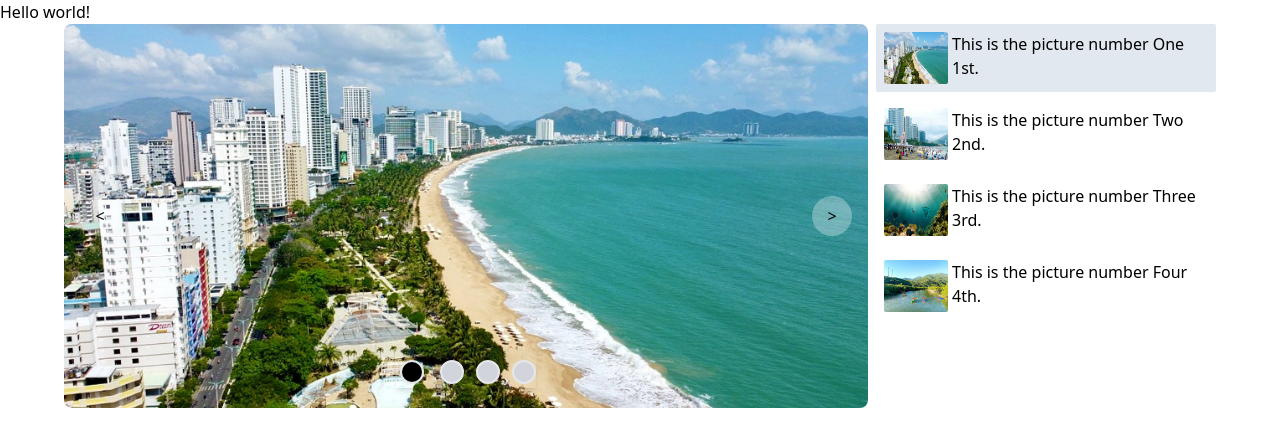
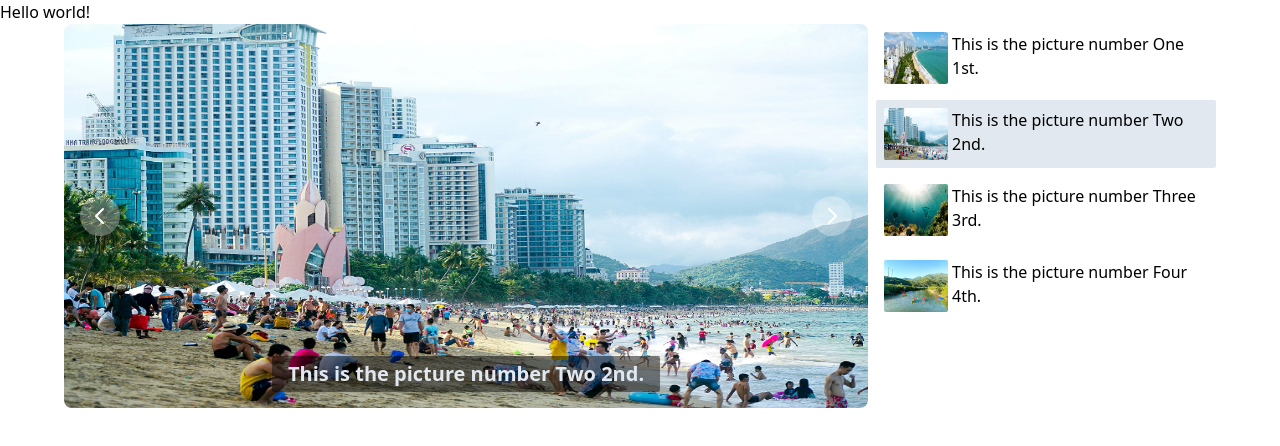
Before and after one commit to Jdsatashi/react-practice, a React (Vite) app: page / in a window 1280 px wide. Shown: the top 446 px of the page. Built offline with nearby package versions, Linux system fonts and the light colour scheme.

Commit message:
Carousel but not animation

```diff
--- a/src/components/Carousel.jsx
+++ b/src/components/Carousel.jsx
@@ -1,6 +1,8 @@
-import { useState, useEffect } from 'react';
+import { useState, useEffect, useRef } from 'react';
 import { Pic1, Pic2, Pic3, Pic4 } from '../utils/picUrl';
 import '../styles/style.css';
+import RightArrow from '../sgv/RightArrow';
+import LeftArrow from '../sgv/LeftArrow';
 const Carousel = () => {
   const data = [
     { title: 'This is the picture number One 1st.', imgUrl: Pic1 },
@@ -10,7 +12,33 @@ const Carousel = () => {
   ];
   const [activeIdx, setActiveIdx] = useState(0);
   const [active, setActive] = useState(data[0]);
-  useEffect(() => setActive(data[activeIdx]), [activeIdx]);
+  const [timeInterval, setTimeInterval] = useState(5);
+  const intervalRef = useRef(null);
+  useEffect(() => {
+    setActive((_) => data[activeIdx]);
+    setTimeInterval(5);
+  }, [activeIdx]);
+  useEffect(() => {
+    if (!intervalRef.current) {
+      intervalRef.current = setInterval(() => {
+        setTimeInterval((prevTime) => {
+          if (prevTime > 0) {
+            return prevTime - 1;
+          } else {
+            return 5;
+          }
+        });
+      }, 1000);
+    }
+    return () => {
+      clearInterval(intervalRef.current);
+    };
+  }, []);
+  useEffect(() => {
+    if (timeInterval === 0) {
+      nextSlide();
+    }
+  }, [timeInterval]);
   const nextSlide = () => {
     if (activeIdx < data.length - 1) {
       setActiveIdx((activeIdx) => activeIdx + 1);
@@ -26,20 +54,23 @@ const Carousel = () => {
     }
   };
   return (
-    <div className='grid grid-cols-10 gap-2 mx-16'>
-      <div className='col-span-7'>
+    <div className='grid grid-cols-1 mx-4 lg:gap-2 lg:grid-cols-10 lg:mx-16'>
+      <div
+        className='mb-2 lb:mb-0 lg:col-span-7'
+        onMouseOver={() => console.log('Hover')}>
         <div className='relative w-full'>
           <div className='relative h-56 overflow-hidden rounded-lg md:h-96'>
             <div className='duration-700 ease-in-out'>
               <img
                 src={active.imgUrl}
                 alt=''
-                className='absolute block w-full -translate-x-1/2 -translate-y-1/2 top-1/2 left-1/2'
+                className='absolute block w-full h-full duration-700 ease-in-out -translate-x-1/2 -translate-y-1/2 top-1/2 left-1/2 image_transition'
               />
             </div>
           </div>
-          <div className='absolute z-30 flex space-x-3 -translate-x-1/2 shadow-md bottom-5 left-1/2 rtl:space-x-reverse'>
-            {data.map((_, idx) => (
+          <div className='absolute z-40 flex w-full space-x-3 -translate-x-1/2 shadow-md lg:py-1 lg:rounded-sm lg:px-4 lg:w-auto backdrop-brightness-50 bottom-2 lg:bottom-4 left-1/2 rtl:space-x-reverse'>
+            {/* Use dot location slide */}
+            {/* {data.map((_, idx) => (
               <button
                 key={idx}
                 onClick={() => setActiveIdx(idx)}
@@ -48,24 +79,24 @@ const Carousel = () => {
                     ? 'bg-black hover:bg-slate-700'
                     : 'bg-gray-300 hover:bg-gray-500'
                 }`}></button>
-            ))}
+            ))} */}
+            {/* Use title for slide */}
+            <h3 className='text-xl font-bold text-slate-200'>{active.title}</h3>
           </div>
           <button
             type='button'
-            className='absolute top-0 z-30 flex items-center justify-center h-full px-4 cursor-pointer hover:backdrop-blur-sm hover:bg-white/30 start-0 group focus:outline-none'
+            className='absolute top-0 z-30 flex items-center justify-center h-full px-2 cursor-pointer lg:px-4 hover:backdrop-brightness-50 rounded-s-md hover:bg-white/30 start-0 group focus:outline-none'
             onClick={prevSlide}>
-            <span className='inline-flex items-center justify-center w-10 h-10 rounded-full bg-white/30 dark:bg-gray-800/30 group-hover:bg-white/50 dark:group-hover:bg-gray-800/60 group-focus:ring-4 group-focus:ring-white dark:group-focus:ring-gray-800/70 group-focus:outline-none'>
-              {'<'}
-              <span className='sr-only'>Previous</span>
+            <span className='inline-flex items-center justify-center w-6 h-6 rounded-full lg:w-10 lg:h-10 bg-white/30 dark:bg-gray-800/30 group-hover:bg-white/50 dark:group-hover:bg-gray-800/60 group-focus:ring-4 group-focus:ring-white dark:group-focus:ring-gray-800/70 group-focus:outline-none'>
+              <LeftArrow className='w-4 h-4 text-white lg:w-6 lg:h-6 rtl:rotate-360' />
             </span>
           </button>
           <button
             type='button'
-            className='absolute top-0 z-30 flex items-center justify-center h-full px-4 cursor-pointer hover:backdrop-blur-sm hover:bg-white/30 end-0 group focus:outline-none'
+            className='absolute top-0 z-30 flex items-center justify-center h-full px-2 cursor-pointer lg:px-4 hover:backdrop-brightness-50 rounded-e-md hover:bg-white/30 end-0 group focus:outline-none'
             onClick={nextSlide}>
-            <span className='inline-flex items-center justify-center w-10 h-10 rounded-full bg-white/30 dark:bg-gray-800/30 group-hover:bg-white/50 dark:group-hover:bg-gray-800/60 group-focus:ring-4 group-focus:ring-white dark:group-focus:ring-gray-800/70 group-focus:outline-none'>
-              {'>'}
-              <span className='sr-only'>Next</span>
+            <span className='inline-flex items-center justify-center w-6 h-6 rounded-full lg:w-10 lg:h-10 bg-white/30 dark:bg-gray-800/30 group-hover:bg-white/50 dark:group-hover:bg-gray-800/60 group-focus:ring-4 group-focus:ring-white dark:group-focus:ring-gray-800/70 group-focus:outline-none'>
+              <RightArrow className='w-4 h-4 text-white lg:w-6 lg:h-6 rtl:rotate-180' />
             </span>
           </button>
         </div>
@@ -74,9 +105,10 @@ const Carousel = () => {
         {data.map((item, idx) => (
           <div
             key={idx}
-            className={`flex gap-1 p-2 mb-2 ${
+            className={`flex gap-1 p-2 mb-2 cursor-pointer ${
               idx === activeIdx ? 'rounded-sm bg-slate-200' : ''
-            }`}>
+            }`}
+            onClick={() => setActiveIdx(idx)}>
             <img src={item.imgUrl} className='w-[64px] h-[52px] rounded-sm' />
             <p className='items-center justify-start'>{item.title}</p>
           </div>
--- /dev/null
+++ b/src/sgv/LeftArrow.jsx
@@ -0,0 +1,24 @@
+import PropTypes from 'prop-types';
+
+const LeftArrow = ({ className }) => {
+  return (
+    <svg
+      className={className}
+      aria-hidden='true'
+      xmlns='http://www.w3.org/2000/svg'
+      fill='none'
+      viewBox='0 0 24 24'>
+      <path
+        stroke='currentColor'
+        strokeLinecap='round'
+        strokeLinejoin='round'
+        strokeWidth='2'
+        d='m15 19-7-7 7-7'
+      />
+    </svg>
+  );
+};
+LeftArrow.propTypes = {
+  className: PropTypes.string.isRequired,
+};
+export default LeftArrow;
--- /dev/null
+++ b/src/sgv/RightArrow.jsx
@@ -0,0 +1,26 @@
+import PropTypes from 'prop-types';
+
+const RightArrow = ({ className }) => {
+  return (
+    <svg
+      className={className}
+      aria-hidden='true'
+      xmlns='http://www.w3.org/2000/svg'
+      fill='none'
+      viewBox='0 0 24 24'>
+      <path
+        stroke='currentColor'
+        strokeLinecap='round'
+        strokeLinejoin='round'
+        strokeWidth='2'
+        d='m9 5 7 7-7 7'
+      />
+    </svg>
+  );
+};
+
+RightArrow.propTypes = {
+  className: PropTypes.string.isRequired,
+};
+
+export default RightArrow;
--- a/src/styles/style.css
+++ b/src/styles/style.css
@@ -12,3 +12,15 @@
   background: inherit;
   filter: blur(24px);
 }
+
+.image_transition {
+  transition: opacity 0.5s ease-in-out;
+}
+
+.text_red {
+  color: red;
+}
+
+.animated {
+  animation: fadeInOut 0.5s ease-in-out;
+}
```
